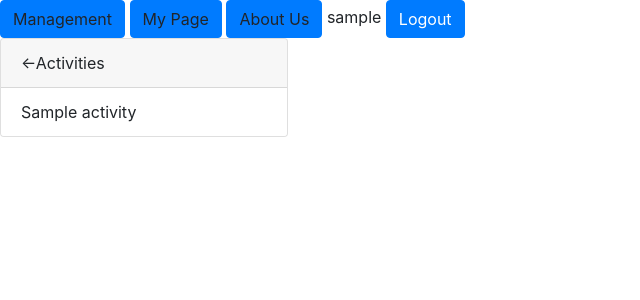
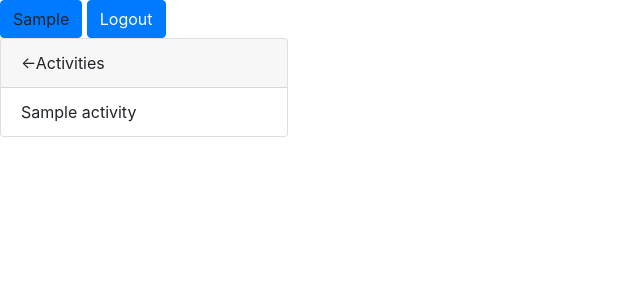
Before and after one commit to brightraudona/BEAM_PROJECT, a Django app: page /challenge/1 in a window 1280 px wide. Shown: the top 300 px of the page, without its empty margins (0-640 px from the left). Run offline with Django 4.2, Linux system fonts and the light colour scheme; a user stored in the database is signed in; tables that the repository leaves empty hold one stand-in row (values such as "Sample post").

Commit message:
adjust header

```diff
--- a/App/views.py
+++ b/App/views.py
@@ -33,10 +33,10 @@ def home(request):
                             start_date = activities_json[0]['start_date'],
                             distance = activities_json[0]['distance'],
                             duration = timedelta(seconds=activities_json[0]['elapsed_time']))
-            challenge = Challenge.objects.all()
 
+        challenge = Challenge.objects.all()
         data = {
-            "user":request.user,
+            "user":user,
             "main_map":main_map_html,
             "challenges":challenge
         }
--- a/templates/index.html
+++ b/templates/index.html
@@ -12,15 +12,8 @@
     </head>
     <body>
         <div>
-            {% if user.is_superuser %}
-                <a class="btn btn-primary" role="button"
-                    aria-disabled="true">Management</a>
-            {% endif %}
             <a class="btn btn-primary" role="button"
-                aria-disabled="true">My  Page</a>
-            <a class="btn btn-primary" role="button"
-                aria-disabled="true">About Us</a>
-            {{ user }}
+                aria-disabled="true">{{ user.first_name }}</a>
             <a href="{% url 'logout' %}" class="btn btn-primary" role="button"
                 aria-disabled="true">Logout</a>
         </div>
```
